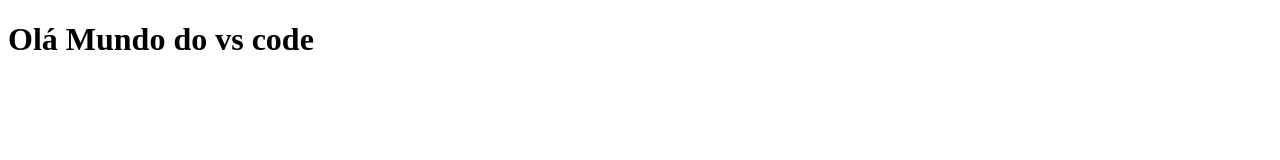
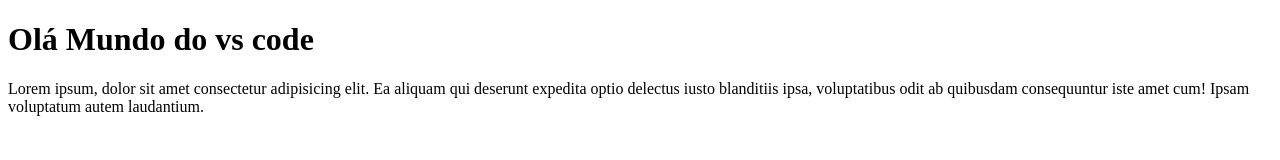
Before and after one commit to JoaoPedro418/teste-vscode, a plain HTML site: page index.html in a window 1280 px wide. Drawn offline with Linux system fonts and the light colour scheme.

Commit message:
add lorem

```diff
--- a/index.html
+++ b/index.html
@@ -7,5 +7,6 @@
 </head>
 <body>
     <h1>Olá Mundo do vs code</h1>
+    <p>Lorem ipsum, dolor sit amet consectetur adipisicing elit. Ea aliquam qui deserunt expedita optio delectus iusto blanditiis ipsa, voluptatibus odit ab quibusdam consequuntur iste amet cum! Ipsam voluptatum autem laudantium.</p>
 </body>
 </html>
```
